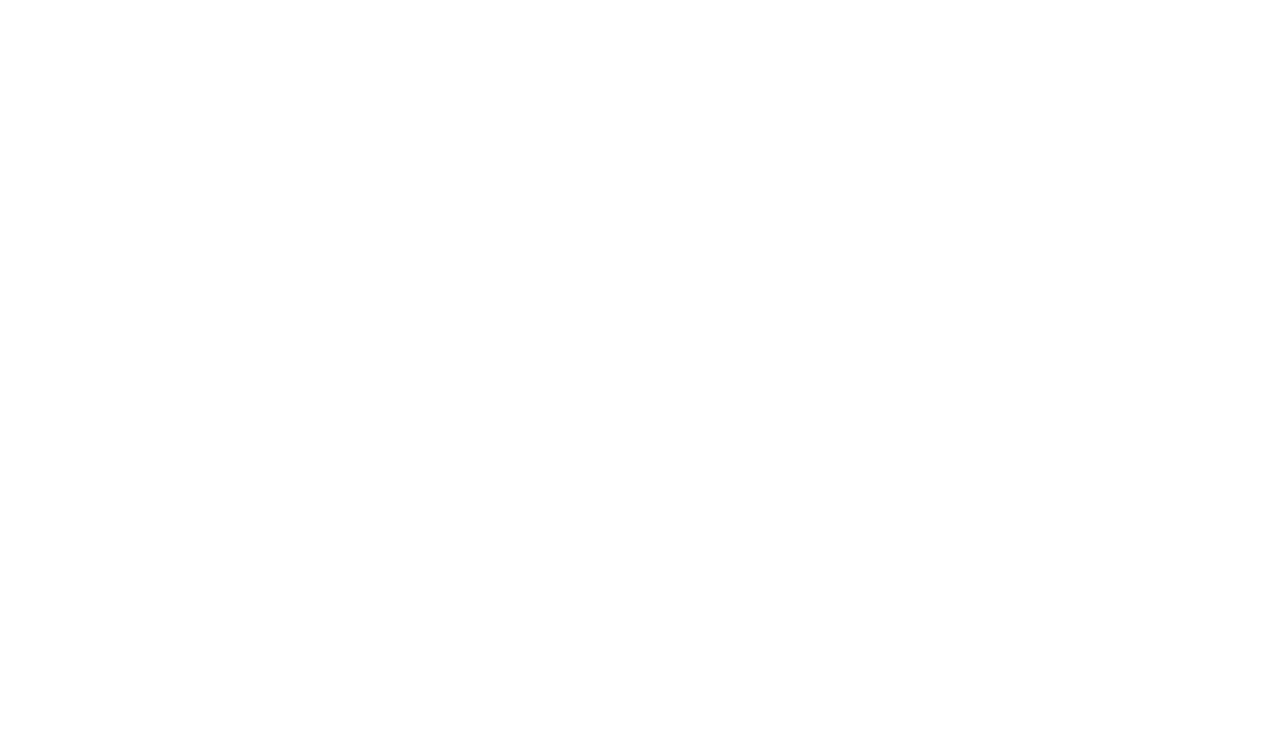
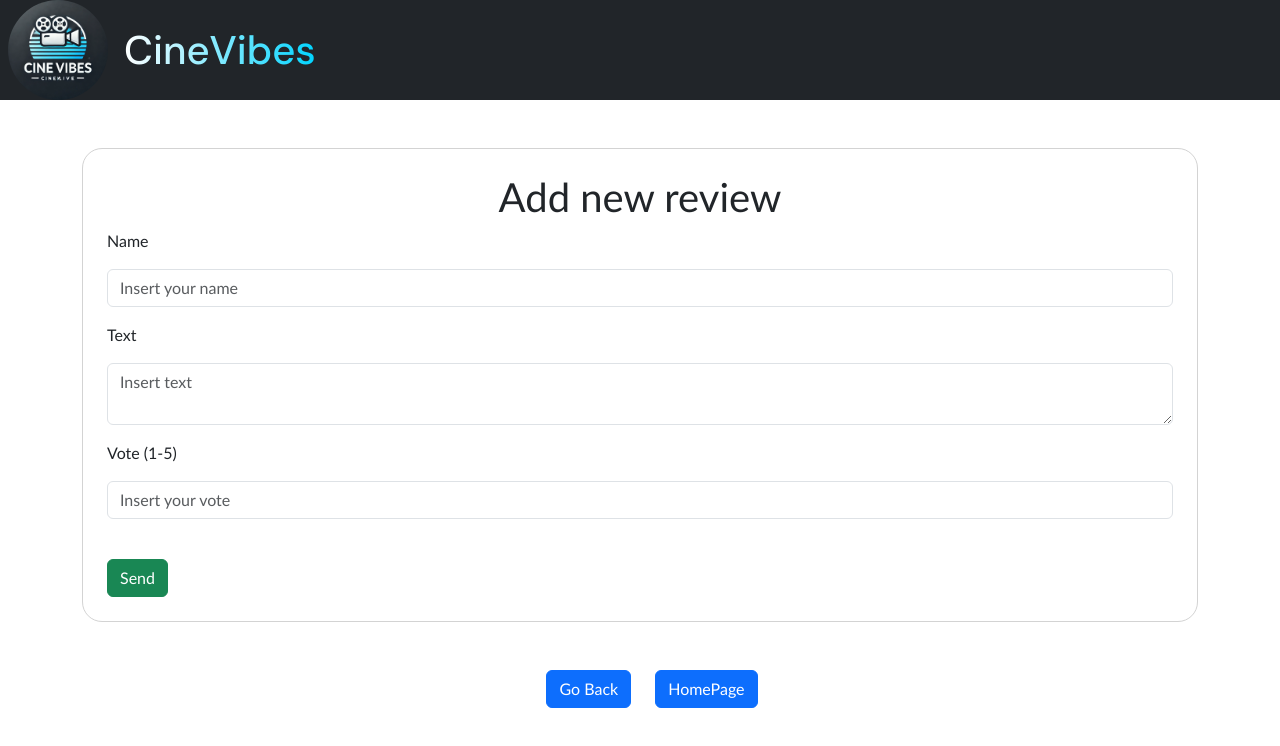
Before and after one commit to Marcucci-Francesco/webapp-react, a React (Vite) app: page /dettagli-film/1/reviews in a window 1280 px wide. Before the commit this address had no page. Shown: the top 746 px of the page. Built offline with nearby package versions, Linux system fonts and the light colour scheme.

Commit message:
feat: add form

```diff
--- a/src/App.jsx
+++ b/src/App.jsx
@@ -3,6 +3,7 @@
 import HomePage from './pages/HomePage'
 import FilmDetails from './pages/FilmDetails'
 import NotFound from './pages/NotFound'
+import Form from './pages/Form';
 import { GlobalProvider } from "./context/GlobalContext"
 
 
@@ -14,6 +15,7 @@
           <Route element={<DefaultLayout />}>
             <Route path="/" element={<HomePage />} />
             <Route path="/dettagli-film/:id" element={<FilmDetails />} />
+            <Route path="/dettagli-film/:id/reviews" element={<Form />} />
             <Route path="/error" element={<NotFound />} />
           </Route>
         </Routes>
--- a/src/index.css
+++ b/src/index.css
@@ -69,3 +69,9 @@
   border: 1px solid black;
   border-radius: 10px;
 }
+
+.card-form {
+  width: 100%;
+  border: 1px solid lightgray;
+  border-radius: 20px;
+}
--- a/src/pages/FilmDetails.jsx
+++ b/src/pages/FilmDetails.jsx
@@ -61,6 +61,7 @@
         </div>
       </div>
       <Link className="btn btn-primary" to={'/'}>HomePage</Link>
+      <Link className="btn btn-primary mx-4" to={`/dettagli-film/${id}/reviews`}>New Review</Link>
     </div>
   )
 }
--- /dev/null
+++ b/src/pages/Form.jsx
@@ -0,0 +1,111 @@
+import { useState, useEffect } from "react"
+import { Link } from "react-router-dom"
+import { useNavigate, useParams } from "react-router-dom"
+import axios from "axios"
+
+const Form = () => {
+
+  const initialForm = {
+    name: '',
+    vote: '',
+    text: ''
+  }
+  const navigate = useNavigate();
+  const { id } = useParams();
+  console.log(id);
+  console.log(useParams());
+
+
+
+  const [formData, setFormData] = useState(initialForm);
+  const [errorMessage, setErrorMessage] = useState('');
+  const apiUrl = `${import.meta.env.VITE_FILM_API_URL}/${id}/reviews`
+
+  const validateForm = () => {
+
+    if (!formData.name || !formData.text) return false;
+    if (isNaN(formData.vote) || formData.vote < 1 || formData.vote > 5) return false;
+
+    return true
+  }
+
+
+  const handlerSubmit = (e) => {
+    e.preventDefault();
+
+    if (!validateForm()) {
+      setErrorMessage('Attenzione! Inserire i dati correttamente ed il voto compreso tra 1 e 5!')
+      return
+    }
+
+    axios.post(apiUrl, formData, { headers: { 'Content-Type': 'application/json' } })
+      .then(res => {
+        console.log(res.data);
+        setFormData(initialForm);
+        setErrorMessage('');
+        navigate(-1);
+      })
+      .catch(err => {
+        console.log(err);
+      })
+  }
+
+
+  const setValue = (e) => {
+    const { value, name } = e.target;
+    setFormData(prev => ({ ...prev, [name]: value }));
+  }
+
+  return (
+    <div className="container d-flex flex-wrap justify-content-center">
+      <div className="card-form d-block my-5 p-4">
+        <h1 className="text-center">Add new review</h1>
+        <div className="card-body">
+          {errorMessage && <p className="text-danger">{errorMessage}</p>}
+          <form action="#" onSubmit={handlerSubmit}>
+            <div className="form-group">
+              <label>Name</label>
+              <input
+                type="text"
+                name="name"
+                className="form-control my-3"
+                placeholder="Insert your name"
+                value={formData.name}
+                onChange={setValue} />
+            </div>
+            <div className="form-group">
+              <label>Text</label>
+              <textarea
+                type="text"
+                name="text"
+                className="form-control my-3"
+                placeholder="Insert text"
+                value={formData.text}
+                onChange={setValue} />
+            </div>
+            <div className="form-group">
+              <label>Vote (1-5)</label>
+              <input
+                type="number"
+                name="vote"
+                min={1}
+                max={5}
+                className="form-control my-3"
+                placeholder="Insert your vote"
+                value={formData.vote}
+                onChange={setValue} />
+            </div>
+            <button className="btn btn-success mt-4" type="submit">Send</button>
+          </form>
+        </div>
+      </div>
+      <div className="">
+        <button className="btn btn-primary mx-4" onClick={() => navigate(-1)}>Go Back</button>
+        <Link className="btn btn-primary" to={'/'}>HomePage</Link>
+      </div>
+    </div>
+
+  )
+}
+
+export default Form
```
